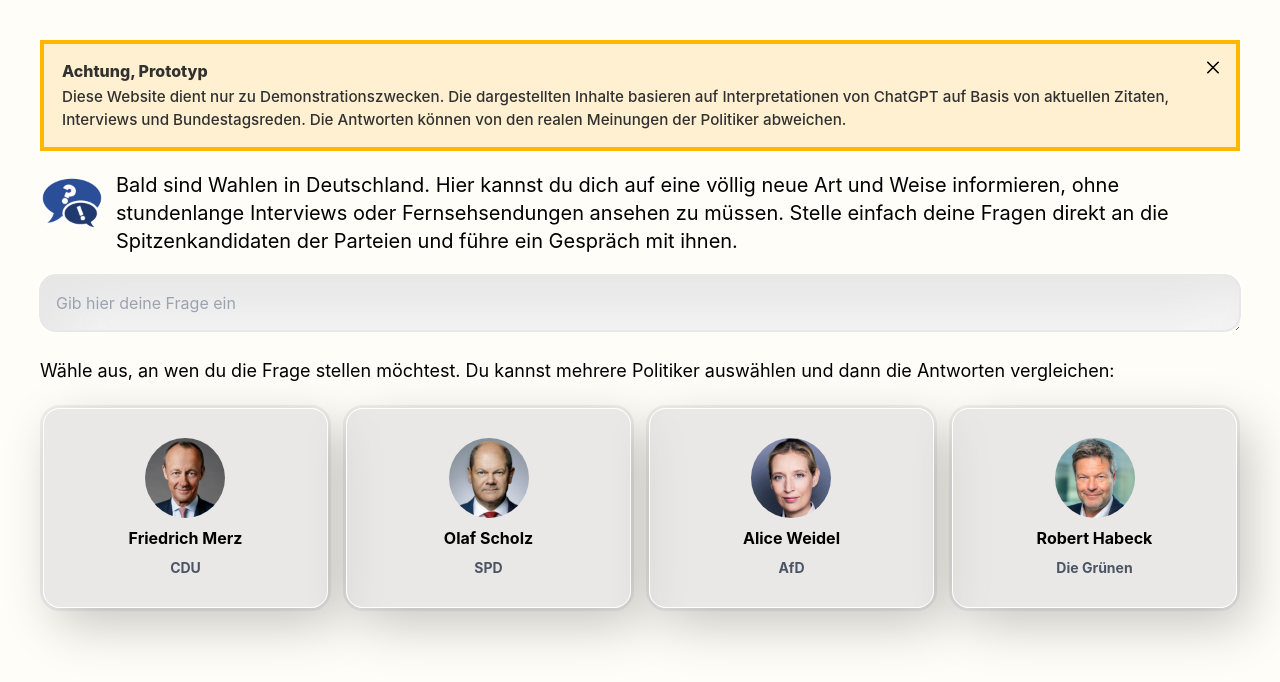
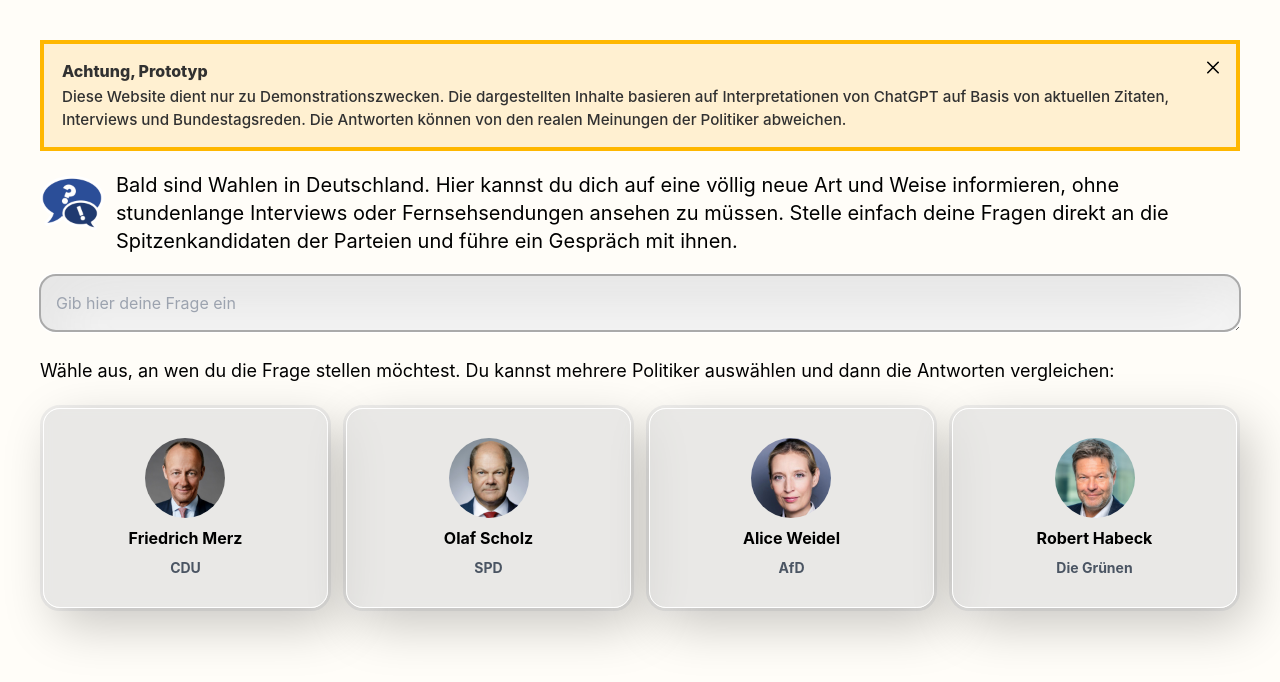
Before and after one commit to potpiejimmy/ask-a-person, a React (Create React App) app: page / in a window 1280 px wide. Shown: the top 682 px of the page. Built offline with nearby package versions, Linux system fonts and the light colour scheme.

Commit message:
ui theme enhancements

```diff
--- a/src/App.css
+++ b/src/App.css
@@ -9,7 +9,7 @@
 }
 
 .input:focus {
-   outline-color: #e8e8e8;
+   outline-color: #aaa;
    background: #e8e8e8;
    box-shadow: inset 20px 20px 60px #e5e5e5,
       inset -20px -20px 60px #ffffff;
--- a/src/components/Disclaimer.css
+++ b/src/components/Disclaimer.css
@@ -63,3 +63,9 @@
 
     transition: all 0.3s;
 }
+
+@media (prefers-color-scheme: dark) {
+    .alertcard {
+        background: #dfcba3;
+    }
+}
--- a/src/index.css
+++ b/src/index.css
@@ -15,7 +15,7 @@ body {
 @media (prefers-color-scheme: dark) {
   body {
     background-color: #101010;
-    color: #e2e8f0;
+    color: #bec4cc;
   }
 }
 
```
